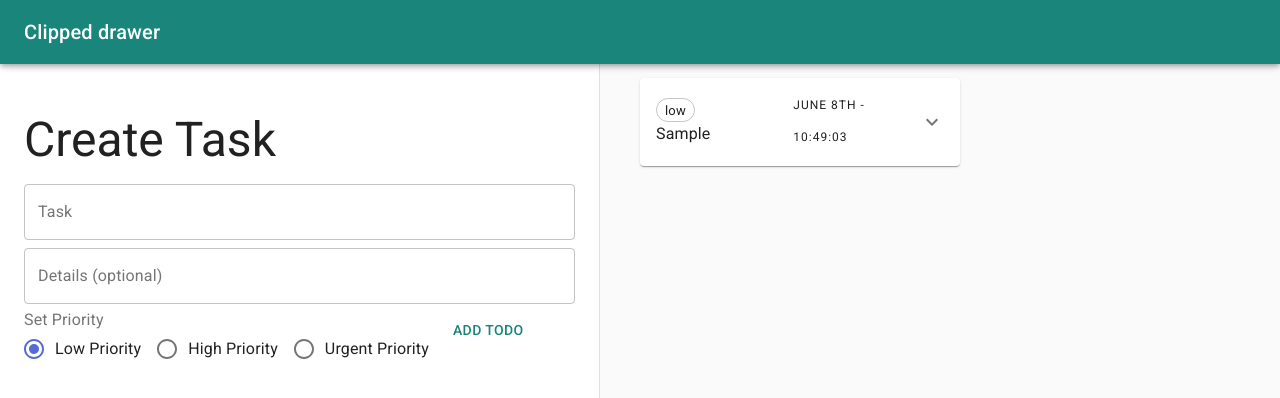
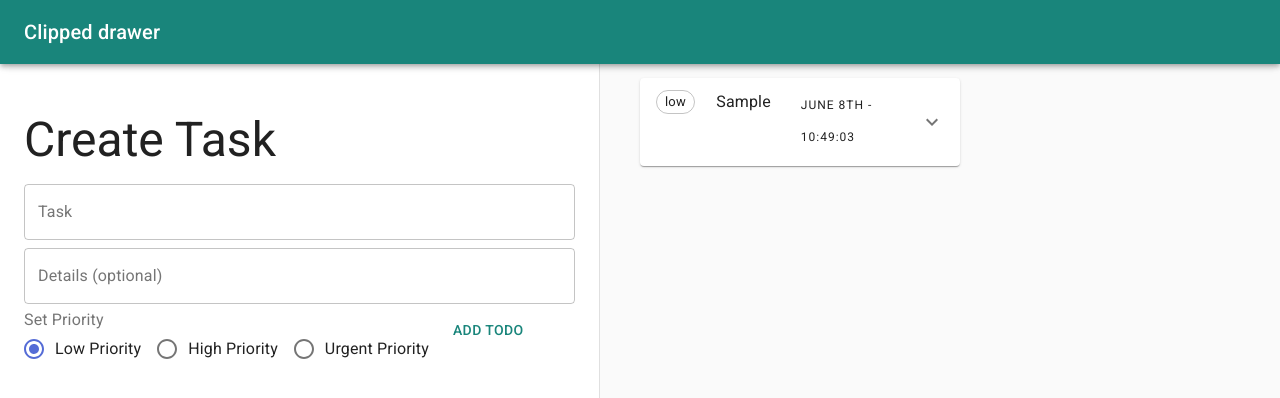
Before and after one commit to stevendelro/cs-todo-app, a React (Create React App) app: page / in a window 1280 px wide. Both pictures are taken after typing "Sample", "Sample" into the empty fields and a click on the button "ADD TODO". Shown: the top 398 px of the page. Built offline with nearby package versions, Linux system fonts and the light colour scheme.

Commit message:
fixed spacing issue with chip and taskTitle

```diff
--- a/src/components/HomePage/TaskListDisplay/TaskListItem.js
+++ b/src/components/HomePage/TaskListDisplay/TaskListItem.js
@@ -33,16 +33,18 @@ const useStyles = makeStyles(theme => ({
     padding: theme.spacing(3, 0, 0),
     minHeight: '96px',
   },
-  summaryContainer: {
-    display: 'flex',
-    flexDirection: 'row',
-    justifyContent: 'space-between',
-    alignItems: 'center',
+  chip: {
+    flexBasis: 0,
+  },
+  chipContainer: {
+    width: '73px'
+  },
+  taskTitle: {
+    flexGrow: 1
   },
   summaryDate: {
     marginLeft: '30px',
   },
-  chip: { marginRight: theme.spacing(3) },
   detailsFooter: {
     display: 'flex',
     flexDirection: 'row',
@@ -58,8 +60,9 @@ const StyledAccordianSummary = withStyles(theme => {
   return {
     content: {
       display: 'flex',
-      flexDirection: 'column',
-      flexGrow: 1,
+      // flexDirection: 'row',
+      // justifyContent: 'space-between',
+      // flexGrow: 1,
       transition: theme.transitions.create(['margin'], transition),
       margin: '12px 0',
       '&$expanded': {
@@ -102,24 +105,24 @@ function TaskListItem({
         expandIcon={<ExpandMoreIcon />}
         aria-controls="panel1a-content"
         id="panel1a-header">
-        <Box className={classes.summaryContainer}>
         {task ? (
-            <Typography>
+          <>
+            <div className={classes.chipContainer}>
               <Chip
                 className={classes.chip}
                 size="small"
                 label={priority}
                 variant="outlined"
-              />{' '}
-              {task}
-            </Typography>
+              />
+            </div>
+            <Typography className={classes.taskTitle}>{task}</Typography>
+          </>
         ) : (
           <div></div>
         )}
         <Typography className={classes.summaryDate} variant="overline">
           {dateCreated}
         </Typography>
-        </Box>
       </StyledAccordianSummary>
 
       <AccordionDetails className={classes.detailsContainer}>
```
Lines whose indentation alone changed are shown as unchanged.
